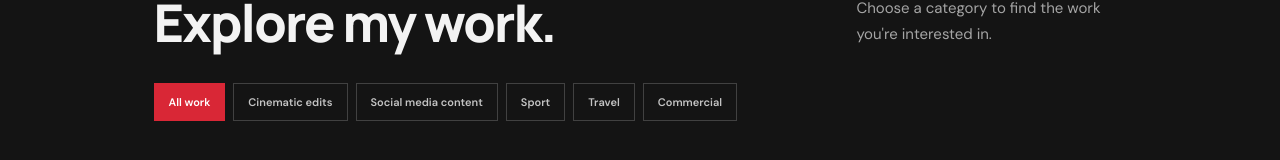
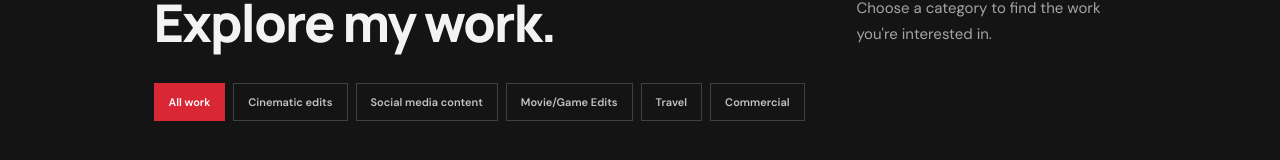
Before and after one commit to euanrussell1/euanrussell, a plain HTML site: page index.html in a window 1280 px wide. Shown: the part 806-966 px from the top of the page. Drawn offline with Linux system fonts and the light colour scheme.

Commit message:
Update index.html

```diff
--- a/index.html
+++ b/index.html
@@ -38,7 +38,7 @@
         <button class="filter active" data-filter="all">All work</button>
         <button class="filter" data-filter="cinematic">Cinematic edits</button>
         <button class="filter" data-filter="social">Social media content</button>
-        <button class="filter" data-filter="sport">Sport</button>
+        <button class="filter" data-filter="Movie/Game Edits">Movie/Game Edits</button>
         <button class="filter" data-filter="travel">Travel</button>
         <button class="filter" data-filter="commercial">Commercial</button>
       </div>
```
